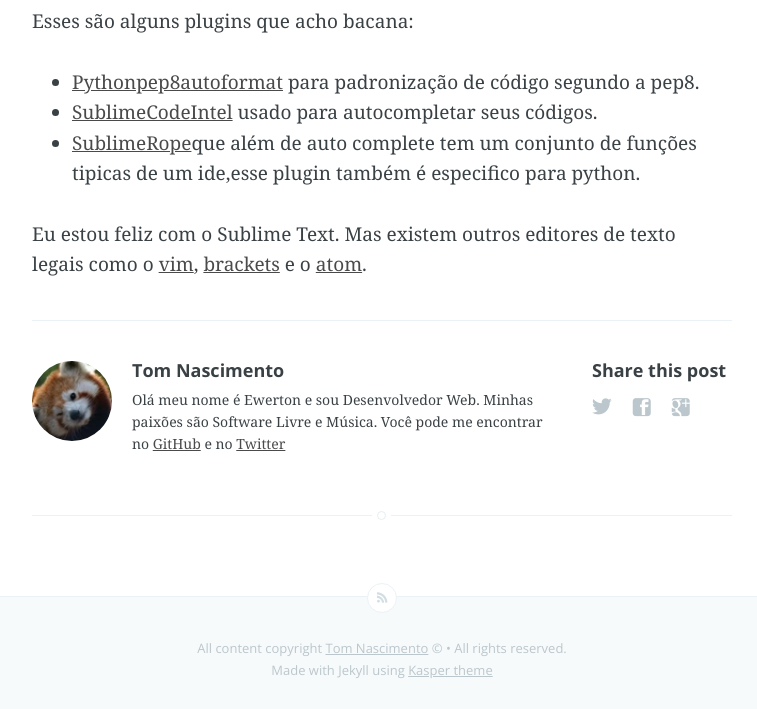
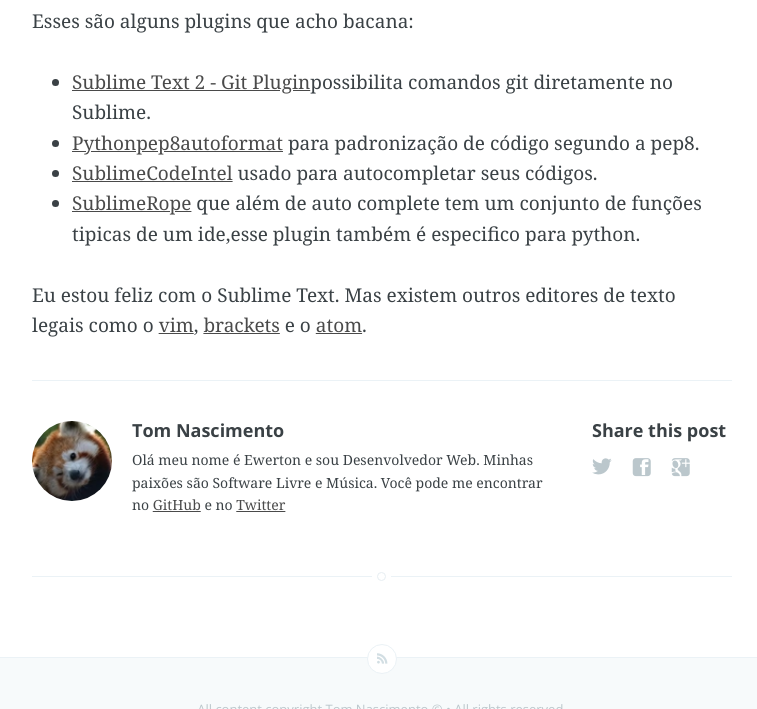
Before and after one commit to mjmendo/mjmendo.github.io, a Jekyll site: the page built from _posts/2014-05-24-sublime-text-para-pythonistas.md, in a window 1280 px wide and 900 px high, scrolled down 1421 px, cut to the strip 191-900 px from the top of the window. Shown: the whole strip, without its empty margins (258-1015 px from the left). Built offline with Jekyll 4.4.1, drawn with Linux system fonts in a browser that asks for light colours; Markdown is read by kramdown in place of the engine named in the settings.

Commit message:
Update 2014-05-24-sublime-text-para-pythonistas.md

```diff
--- a/_posts/2014-05-24-sublime-text-para-pythonistas.md
+++ b/_posts/2014-05-24-sublime-text-para-pythonistas.md
@@ -31,9 +31,9 @@
 <a href="http://reactiongifs.com/?p=3062"><img src="http://www.reactiongifs.com/r/2012/11/typing.gif"></a>
 
 Esses são alguns plugins que acho bacana:
-
+- [Sublime Text 2 - Git Plugin](https://github.com/kemayo/sublime-text-git/wiki)possibilita comandos git diretamente no Sublime.
 - [Pythonpep8autoformat](https://sublime.wbond.net/packages/Python%20PEP8%20Autoformat) para padronização de código segundo a pep8.
 - [SublimeCodeIntel](https://sublime.wbond.net/packages/SublimeCodeIntel) usado para autocompletar seus códigos.
-- [SublimeRope](https://sublime.wbond.net/packages/SublimeRope)que além de auto complete tem um conjunto de funções tipicas de um ide,esse plugin também é especifico para python.
+- [SublimeRope](https://sublime.wbond.net/packages/SublimeRope) que além de auto complete tem um conjunto de funções tipicas de um ide,esse plugin também é especifico para python.
 
 Eu estou feliz com o Sublime Text. Mas existem outros editores de texto legais como o [vim](http://www.vim.org/), [brackets](http://brackets.io/) e o [atom](https://atom.io/).
```
